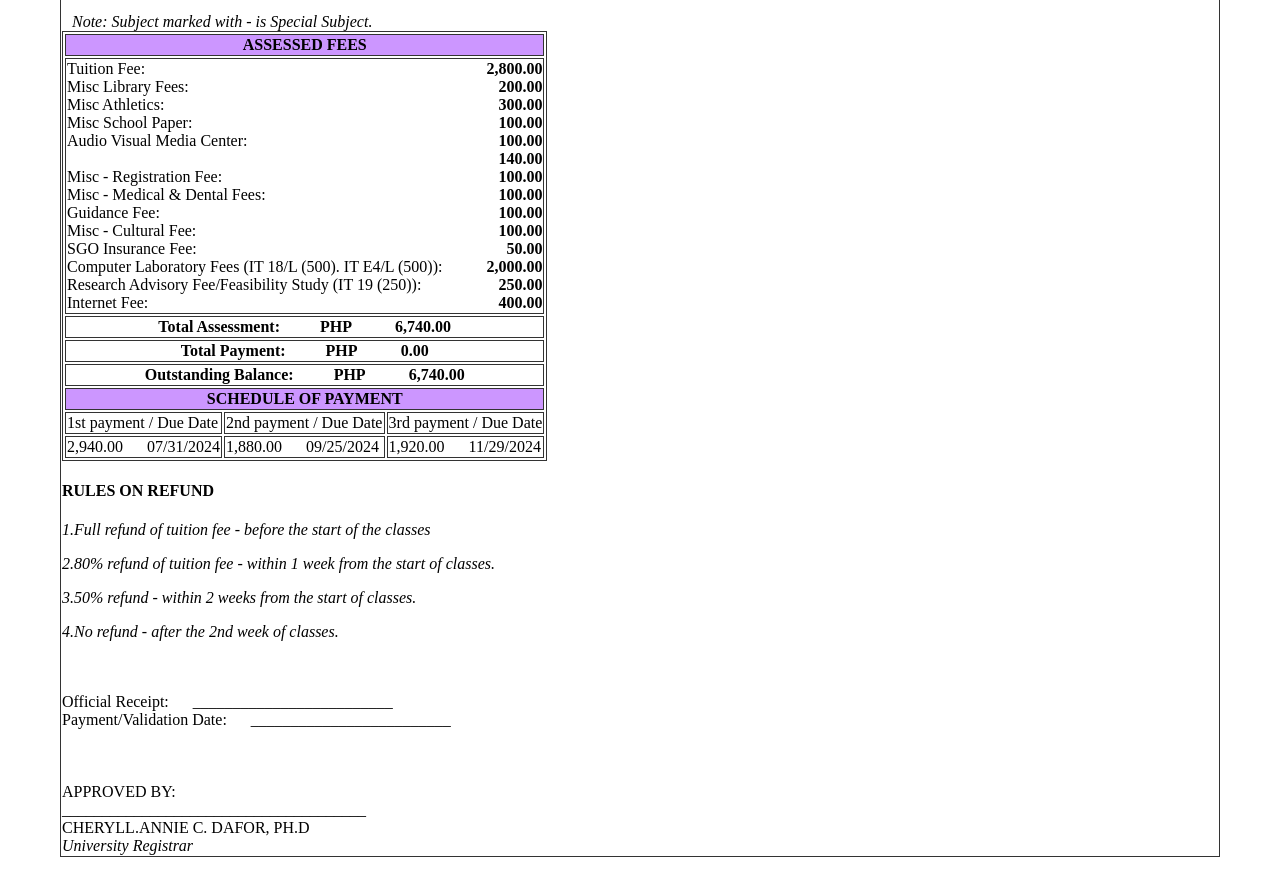
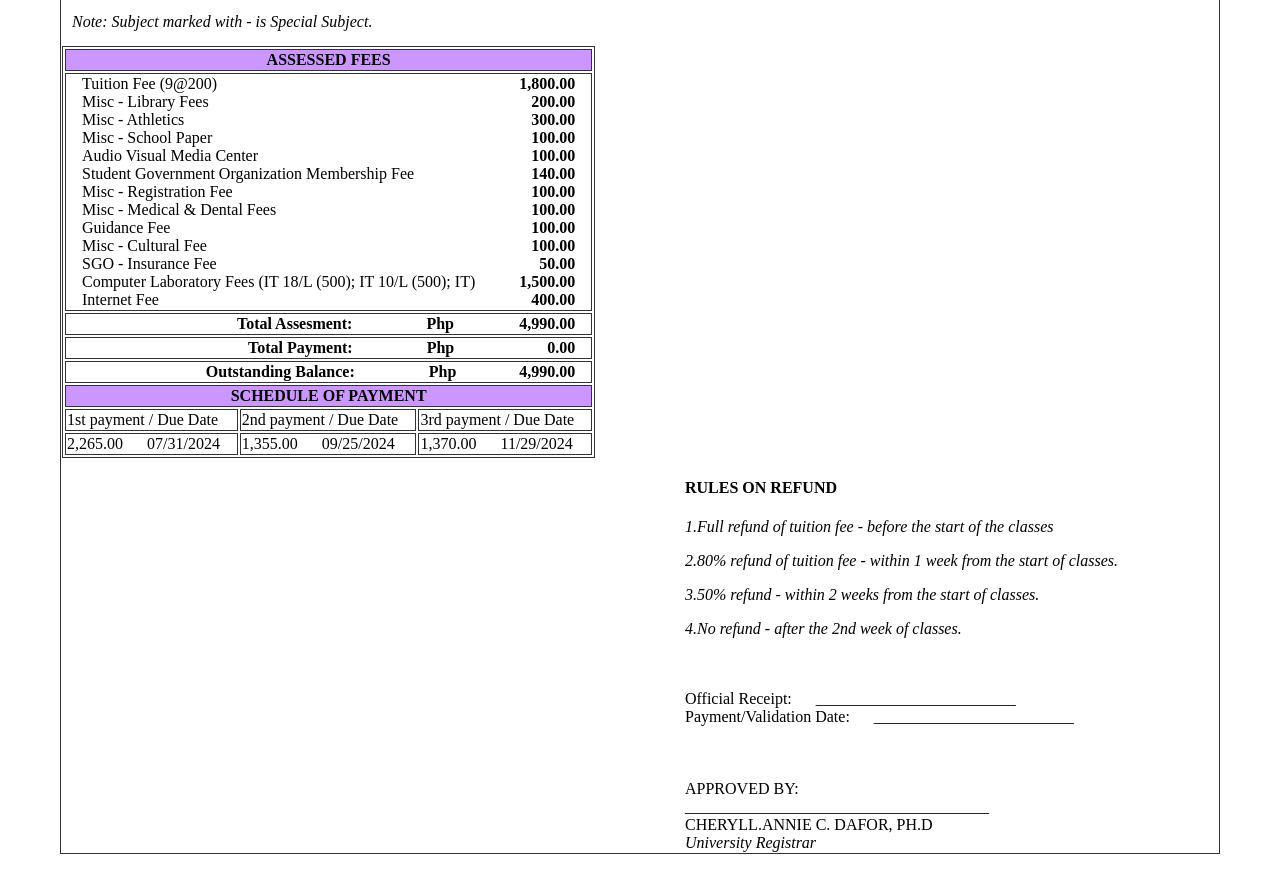
Before and after one commit to Sh4d0w24/Web-System-COR-Project, a plain HTML site: page index.html in a window 1280 px wide. Shown: the part 578-1474 px from the top of the page. Drawn offline with Linux system fonts and the light colour scheme.

Commit message:
Third Commit and Push

```diff
--- a/index.html
+++ b/index.html
@@ -152,37 +152,69 @@
                         </tr>
                         <td colspan="3" style="text-align: left;">
                             <div id="content">
-                                <span>Tuition Fee:</span> <span style="float: right; width: 100px; text-align: right;"><b>2,800.00</b></span><br>
-                                <span>Misc Library Fees:</span> <span style="float: right; width: 100px; text-align: right;"><b>200.00</b></span><br>
-                                <span>Misc Athletics:</span> <span style="float: right; width: 100px; text-align: right;"><b>300.00</b></span><br>
-                                <span>Misc School Paper:</span> <span style="float: right; width: 100px; text-align: right;"><b>100.00</b></span><br>
-                                <span>Audio Visual Media Center:</span> <span style="float: right; width: 100px; text-align: right;"><b>100.00</b></span><br>
-                                 <span style="float: right; width: 100px; text-align: right;"><b>140.00</b></span><br>
-                                Misc - Registration Fee: <span style="float: right; width: 100px; text-align: right;"><b>100.00</b></span><br>
-                                Misc - Medical & Dental Fees: <span style="float: right; width: 100px; text-align: right;"><b>100.00</b></span><br>
-                                Guidance Fee: <span style="float: right; width: 100px; text-align: right;"><b>100.00</b></span><br>
-                                Misc - Cultural Fee: <span style="float: right; width: 100px; text-align: right;"><b>100.00</b></span><br>
-                                SGO Insurance Fee: <span style="float: right; width: 100px; text-align: right;"><b>50.00</b></span><br>
-                                Computer Laboratory Fees (IT 18/L (500). IT E4/L (500)): <span style="float: right; width: 100px; text-align: right;"><b>2,000.00</b></span><br>
-                                Research Advisory Fee/Feasibility Study (IT 19 (250)): <span style="float: right; width: 100px; text-align: right;"><b>250.00</b></span><br>
-                                Internet Fee: <span style="float: right; width: 100px; text-align: right;"><b>400.00</b></span>
+                                <span class="assess_name">Tuition Fee (9@200)</span>
+                                <span class="amount"><b>1,800.00</b></span><br>
+
+                                <span class="assess_name">Misc - Library Fees</span>
+                                <span class="amount"><b>200.00</b></span><br>
+
+                                <span class="assess_name">Misc - Athletics</span>
+                                <span class="amount"><b>300.00</b></span><br>
+
+                                <span class="assess_name">Misc - School Paper</span>
+                                <span class="amount"><b>100.00</b></span><br>
+
+                                <span class="assess_name">Audio Visual Media Center</span>
+                                <span class="amount"><b>100.00</b></span><br>
+
+                                <span class="assess_name">Student Government Organization Membership Fee</span>
+                                <span class="amount"><b>140.00</b></span><br>
+
+                                <span class="assess_name">Misc - Registration Fee</span>
+                                <span class="amount"><b>100.00</b></span><br>
+
+                                <span class="assess_name">Misc - Medical & Dental Fees</span>
+                                <span class="amount"><b>100.00</b></span><br>
+
+                                <span class="assess_name">Guidance Fee</span>
+                                <span class="amount"><b>100.00</b></span><br>
+
+                                <span class="assess_name">Misc - Cultural Fee</span>
+                                <span class="amount"><b>100.00</b></span><br>
+
+                                <span class="assess_name">SGO - Insurance Fee</span>
+                                <span class="amount"><b>50.00</b></span><br>
+
+                                <span class="assess_name">Computer Laboratory Fees (IT 18/L (500); IT 10/L (500); IT)</span>
+                                <span class="amount"><b>1,500.00</b></span><br>
+
+                                <span class="assess_name">Internet Fee</span>
+                                <span class="amount"><b>400.00</b></span>
                             </div>
                         </td>
                         </tr>
                         <tr>
-                            <th colspan="3" style="text-align:center">
-                                Total Assessment:&emsp;  &emsp;  PHP &emsp;  &emsp;  6,740.00
+                            <div id="total_content">
+                                <th id="total_assess" colspan="3" style="text-align:left">
+                                    <span class="total"><b>Total Assesment:</b></span>
+                                    <span class="php"><b>Php</b></span>
+                                    <span class="total_amount">4,990.00</span>
                                 </th>
                             </tr>
                             <tr>
-                            <th colspan="3" style="text-align:center">
-                                Total Payment:&emsp;  &emsp;  PHP &emsp;  &emsp;  0.00
+                                <th id="total_payment" colspan="3" style="text-align:center">
+                                    <span class="total"><b>Total Payment:</b></span>
+                                    <span class="php"><b>Php</b></span>
+                                    <span class="total_amount">0.00</span>
                                 </th>
                             </tr>
                             <tr>
-                            <th colspan="3" style="text-align:center">
-                                Outstanding Balance:&emsp;  &emsp;  PHP &emsp;  &emsp;  6,740.00
+                                <th id="total_out" colspan="3" style="text-align:center">
+                                    <span class="total"><b>Outstanding Balance:</b></span>
+                                    <span class="php"><b>Php</b></span>
+                                    <span class="total_amount">4,990.00</span>
                                 </th>
+                            </div>
                         </tr>
                         <tr>
                             <th class="first" colspan="3" style="text-align:center">
@@ -193,12 +225,12 @@
                         <td>2nd payment / Due Date</td>
                         <td>3rd payment / Due Date</td>
                         <tr>
-                            <td>2,940.00  &emsp; 07/31/2024 </td>
-                            <td>1,880.00  &emsp; 09/25/2024</td>
-                            <td>1,920.00  &emsp; 11/29/2024</td>
+                            <td>2,265.00  &emsp; 07/31/2024 </td>
+                            <td>1,355.00  &emsp; 09/25/2024</td>
+                            <td>1,370.00  &emsp; 11/29/2024</td>
                         </tr>
                     </table>
-                    <div class="rules">
+                    <div id="rules">
                         <h4><b>RULES ON REFUND</b></h4>
                         <p><i>1.Full refund of tuition fee - before the start of the classes </i></p>
                         <p><i>2.80% refund of tuition fee - within 1 week from the start of classes. </i></p>
--- a/mystyle.css
+++ b/mystyle.css
@@ -231,8 +231,73 @@ body{
 
 #note{
     margin-top: 15px;
+    margin-bottom: 15px;
 }
 
 #note > span{
     padding-left: 10px;
 }
+
+
+#content .amount{
+    float: right;
+    width: 100px;
+    text-align: right;
+    padding-right: 15px;
+}
+
+#content .assess_name{
+    padding-left: 15px;
+}
+
+
+
+#total_assess .total{
+    padding-left: 170px;
+}
+
+#total_assess .php{
+    padding-left: 70px;
+}
+#total_assess .total_amount{
+    float: right;
+    width: 100px;
+    text-align: right;
+    padding-right: 15px;
+}
+
+
+#total_payment .total{
+    padding-left: 160px;
+}
+
+#total_payment .php{
+    padding-left: 70px;
+}
+#total_payment .total_amount{
+    float: right;
+    width: 100px;
+    text-align: right;
+    padding-right: 15px;
+}
+
+
+#total_out .total{
+    padding-left: 120px;
+}
+
+#total_out .php{
+    padding-left: 70px;
+}
+#total_out .total_amount{
+    float: right;
+    width: 100px;
+    text-align: right;
+    padding-right: 15px;
+}
+
+
+#rules{
+    float: right;
+    padding-right: 100px;
+}
```
Lines whose indentation alone changed are shown as unchanged.
